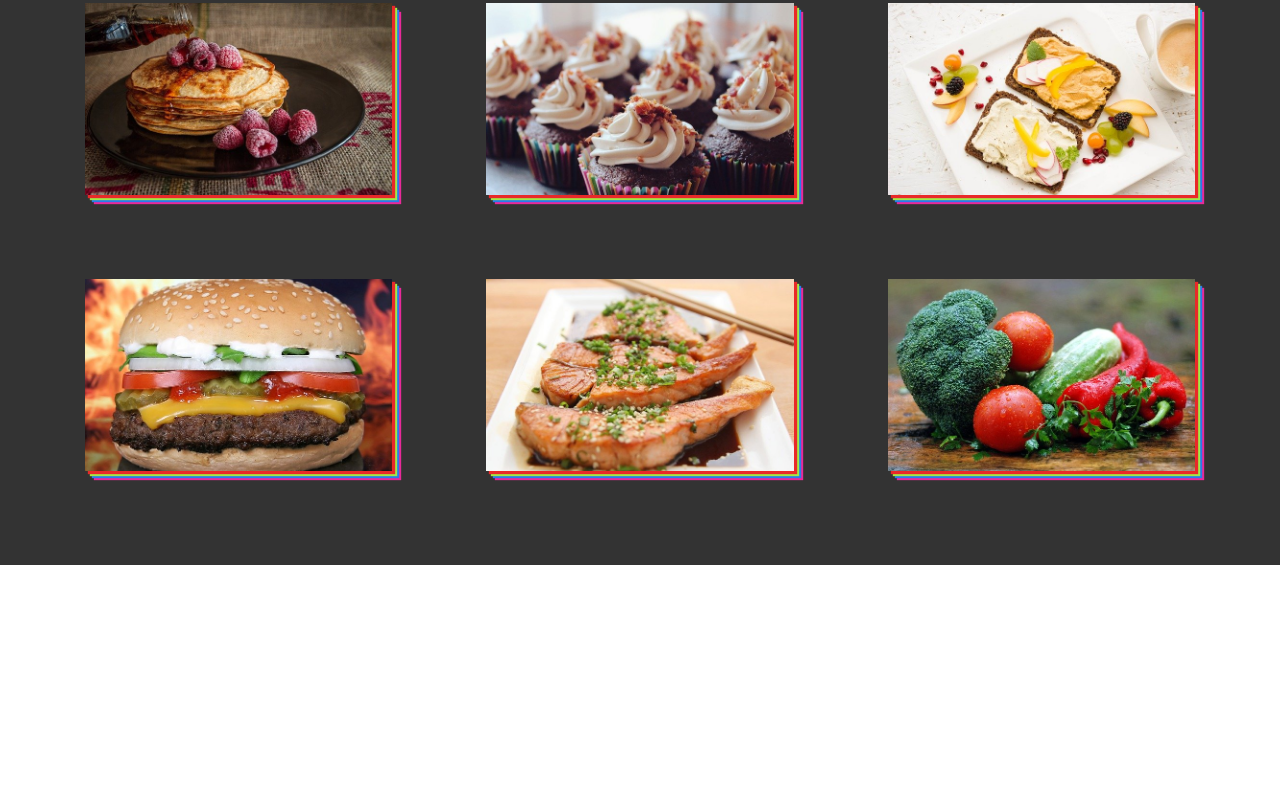
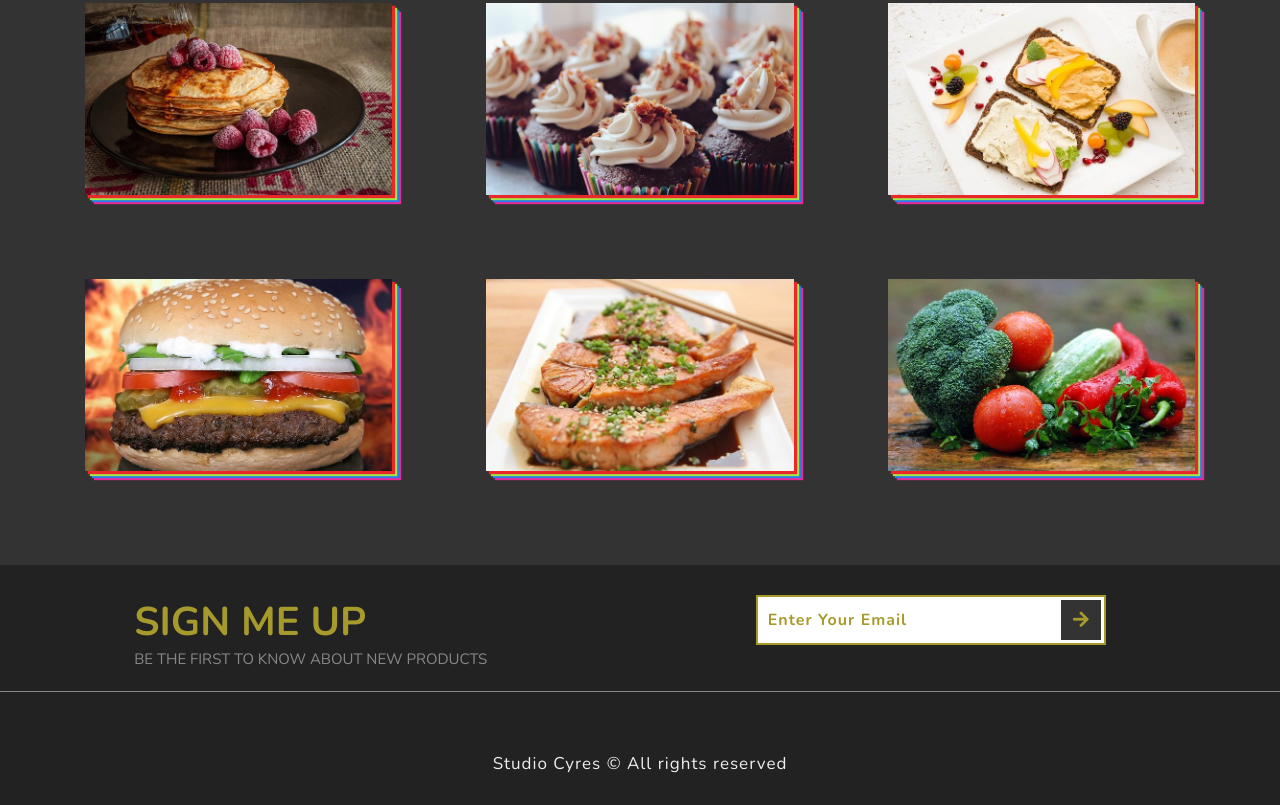
Before and after one commit to katiacreator/SampleFoodsWebsite, a plain HTML site: page index.html in a window 1280 px wide. Shown: the part 1950-2755 px from the top of the page. Before the commit the page ends 2515 px from the top, so only its background shows below. Drawn offline with nearby package versions, Linux system fonts and the light colour scheme.

Commit message:
create and style sign up form and copyright footer

```diff
--- a/index.html
+++ b/index.html
@@ -112,5 +112,26 @@
     </div>
   </section>
   <!-- End of Section 3 -->
+  <!-- Section 4 -->
+  <section class="section-4">
+    <div class="section-4-text">
+        <h2 class="section-4-heading">Sign Me Up</h2>
+        <p class="section-4-paragraph">
+            BE THE FIRST TO KNOW ABOUT NEW PRODUCTS
+        </p>
+    </div>
+    <form class="signup-form ">
+        <input
+            type="email"
+            class="signup-form-input"
+            placeholder="Enter Your Email"
+        />
+        <button type="submit" class="signup-form-btn">
+            <i class="fas fa-arrow-right"></i>
+        </button>
+    </form>
+    <p class="copyright">Studio Cyres &copy; All rights reserved</p>
+</section>
+  <!-- End Section 4 -->
 </body>
 </html>
--- a/style.css
+++ b/style.css
@@ -246,3 +246,76 @@ padding: 10rem 0;
   transition: opacity 1s 1s;
 }
 /* End of  Section 3 */
+/* Section 4 */
+.section-4 {
+  width: 100%;
+  height: 30vh;
+  background-color: #222;
+  display: flex;
+  justify-content: space-around;
+  padding: 3rem 0;
+  position: relative;
+  align-items: flex-start;
+}
+
+.section-4-text {
+  text-transform: uppercase;
+}
+
+.section-4-heading {
+  font-size: 4rem;
+  font-weight: 900;
+  color: #a79a2d;
+}
+
+.section-4-paragraph {
+  font-size: 1.5rem;
+  color: #888;
+}
+
+.signup-form {
+  /* position: relative; */
+  display: flex;
+  align-items: center;
+}
+
+.signup-form-input {
+  width: 35rem;
+  height: 5rem;
+  padding: 1rem;
+  border: 0.2rem solid #a79a2d;
+  font-size: 1.6rem;
+  font-weight: 700;
+  letter-spacing: 0.1rem;
+  color: #a79a2d;
+}
+
+.signup-form-input::placeholder {
+  color: #a79a2d;
+}
+
+.signup-form-btn {
+  position: relative;
+  left: -4.5rem;
+  width: 4rem;
+  height: 4rem;
+  background-color: #333;
+  color: #a79a2d;
+  border: none;
+  font-size: 1.8rem;
+  cursor: pointer;
+}
+
+.copyright {
+  position: absolute;
+  bottom: 3rem;
+  font-size: 1.7rem;
+  font-weight: 200;
+  color: #eee;
+  letter-spacing: 0.1rem;
+  border-top: 0.1rem solid #888;
+  padding-top: 6rem;
+  width: 100%;
+  text-align: center;
+}
+/* end section 4 */
```
